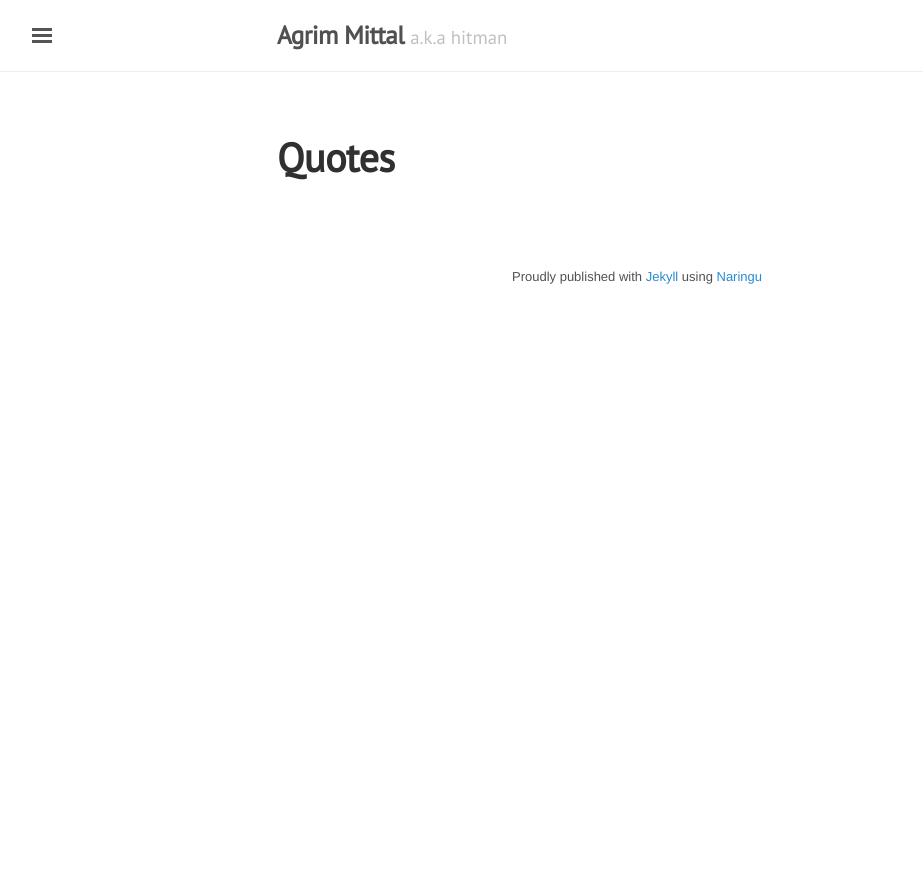
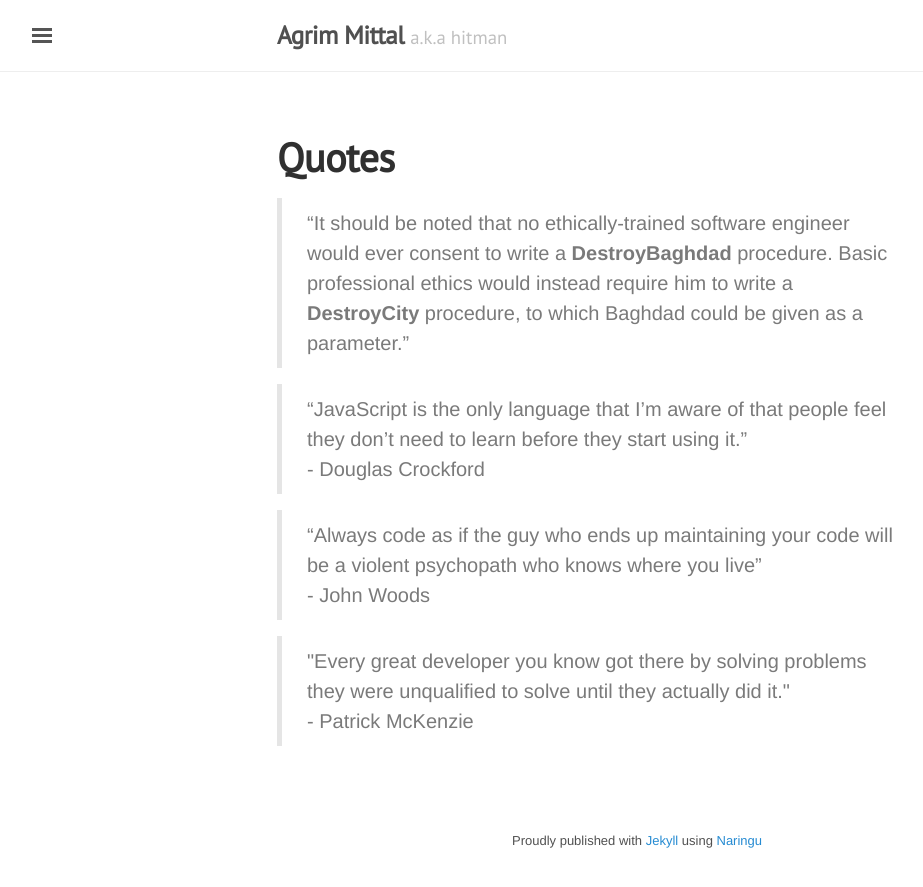
Before and after one commit to agrim123/agrim123.github.io, a Jekyll site: the page built from quotes.html, in a window 1280 px wide. Shown: the top 887 px of the page, without its empty margins (3-926 px from the left). Built offline with Jekyll 4.4.1, drawn with Linux system fonts in a browser that asks for light colours.

Commit message:
Add quotes

```diff
--- a/quotes.html
+++ b/quotes.html
@@ -4,3 +4,23 @@ title: Quotes
 permalink: /quotes/
 description: "An list of quotes"
 ---
+
+<blockquote>
+	“It should be noted that no ethically-trained software engineer would ever consent to write a <b>DestroyBaghdad</b> procedure. Basic professional ethics would instead require him to write a <b>DestroyCity</b> procedure, to which Baghdad could be given as a parameter.”
+</blockquote>
+
+<blockquote>
+	“JavaScript is the only language that I’m aware of that people feel they don’t need to learn before they start using it.”<br/>
+    - Douglas Crockford
+</blockquote>
+
+
+<blockquote>
+	“Always code as if the guy who ends up maintaining your code will be a violent psychopath who knows where you live”  <br/>
+	-  John Woods
+</blockquote>
+
+<blockquote>
+    "Every great developer you know got there by solving problems they were unqualified to solve until they actually did it."<br/>
+    - Patrick McKenzie
+</blockquote>
```
